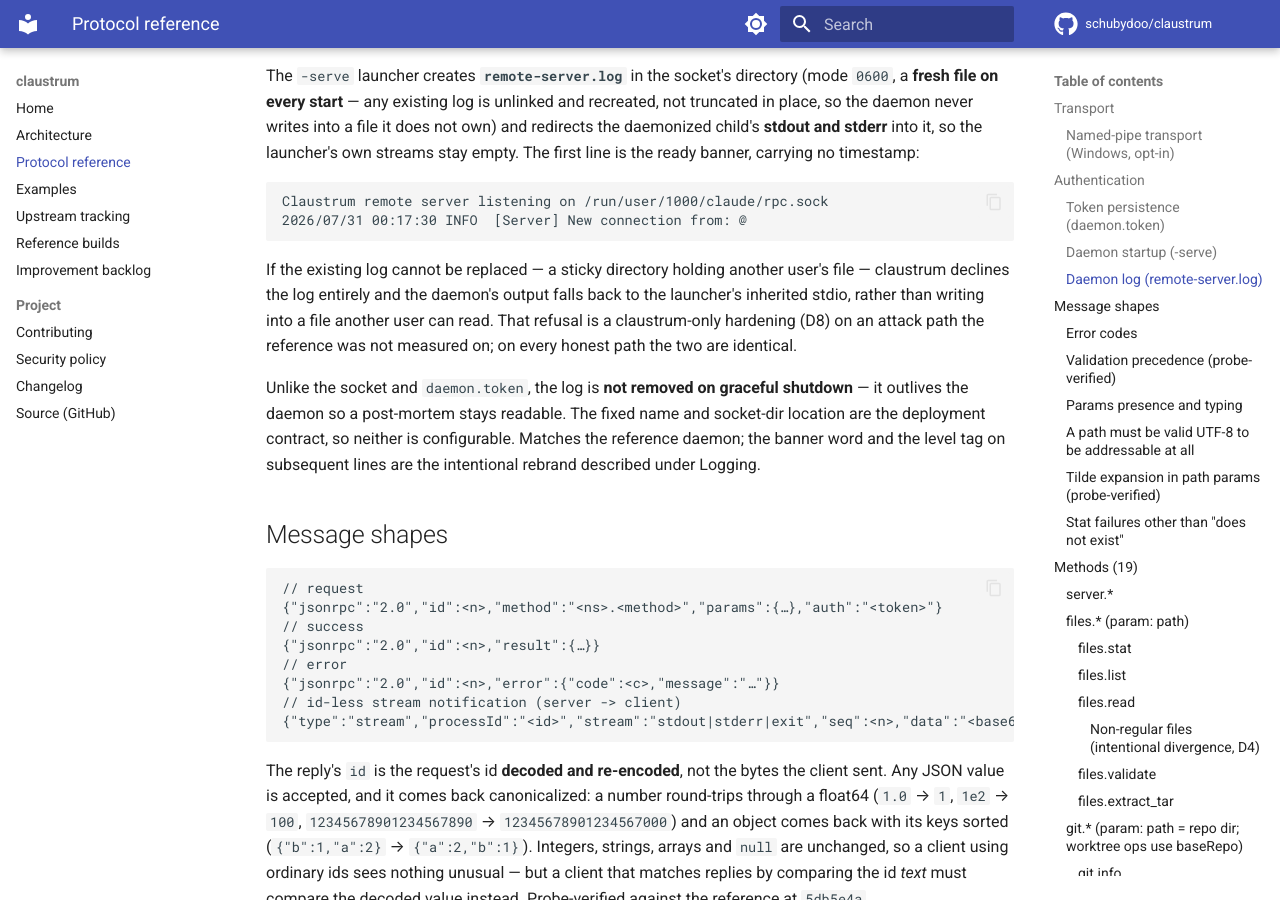
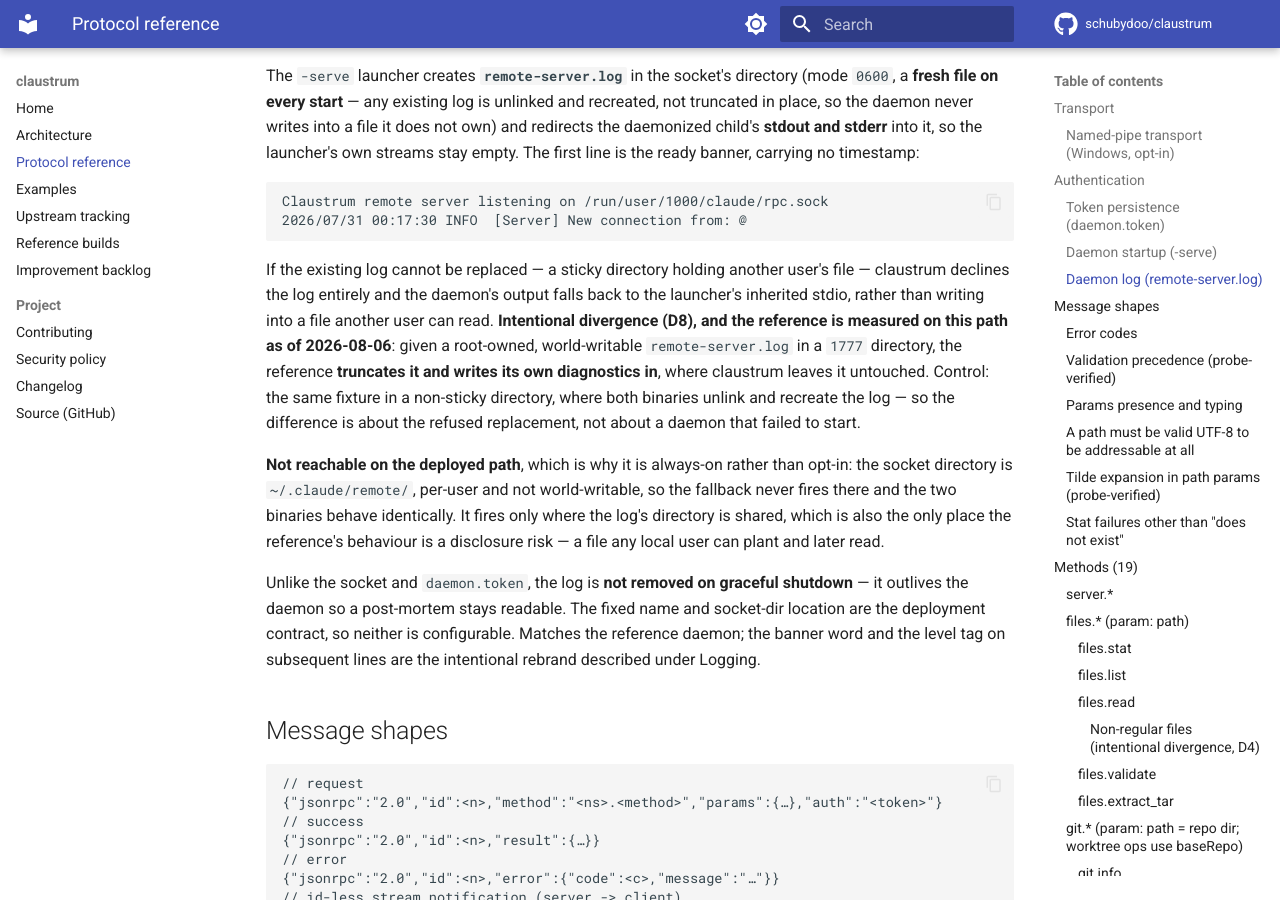
Before and after one commit to schubydoo/claustrum, an MkDocs documentation site: the page built from docs/PROTOCOL.md, in a window 1280 px wide and 900 px high, scrolled down 3214 px. Built offline with MkDocs 1.6.1 and Material for MkDocs 9.7.7, drawn with Linux system fonts in a browser that asks for light colours; comment, search, counter and statistics services are not loaded.

Commit message:
docs: D8's PROTOCOL entry still said the reference was unmeasured
The measurement landed in IMPROVEMENTS.md and the UPSTREAM-TRACKING
catalogue but not in PROTOCOL.md, which still read "an attack path the
reference was not measured on". That is the published contract doc, so it
was the one record a reader would hit first.

It now carries the result and the control, plus the reason D8 is always-on
rather than opt-in: the trigger is unreachable on the deployed path
(~/.claude/remote/ is per-user and not world-writable), so a flag would gate
a branch no honest deployment reaches. The old reopen trigger was "measure
that log path", which is now spent, so it is replaced with one that can
still fire.

Co-Authored-By: Claude Opus 5 (1M context) <noreply@anthropic.com>

```diff
--- a/docs/PROTOCOL.md
+++ b/docs/PROTOCOL.md
@@ -155,8 +155,20 @@ Claustrum remote server listening on /run/user/1000/claude/rpc.sock
 If the existing log cannot be replaced — a sticky directory holding another
 user's file — claustrum declines the log entirely and the daemon's output falls
 back to the launcher's inherited stdio, rather than writing into a file another
-user can read. That refusal is a claustrum-only hardening (D8) on an attack path
-the reference was not measured on; on every honest path the two are identical.
+user can read. **Intentional divergence (D8), and the reference is measured on
+this path as of 2026-08-06**: given a root-owned, world-writable
+`remote-server.log` in a `1777` directory, the reference **truncates it and
+writes its own diagnostics in**, where claustrum leaves it untouched. Control:
+the same fixture in a non-sticky directory, where both binaries unlink and
+recreate the log — so the difference is about the refused replacement, not about
+a daemon that failed to start.
+
+**Not reachable on the deployed path**, which is why it is always-on rather than
+opt-in: the socket directory is `~/.claude/remote/`, per-user and not
+world-writable, so the fallback never fires there and the two binaries behave
+identically. It fires only where the log's directory is shared, which is also the
+only place the reference's behaviour is a disclosure risk — a file any local user
+can plant and later read.
 
 Unlike the socket and `daemon.token`, the log is **not removed on graceful
 shutdown** — it outlives the daemon so a post-mortem stays readable. The fixed
```
Also changed, not shown: docs/IMPROVEMENTS.md (+11 -0 lines).
